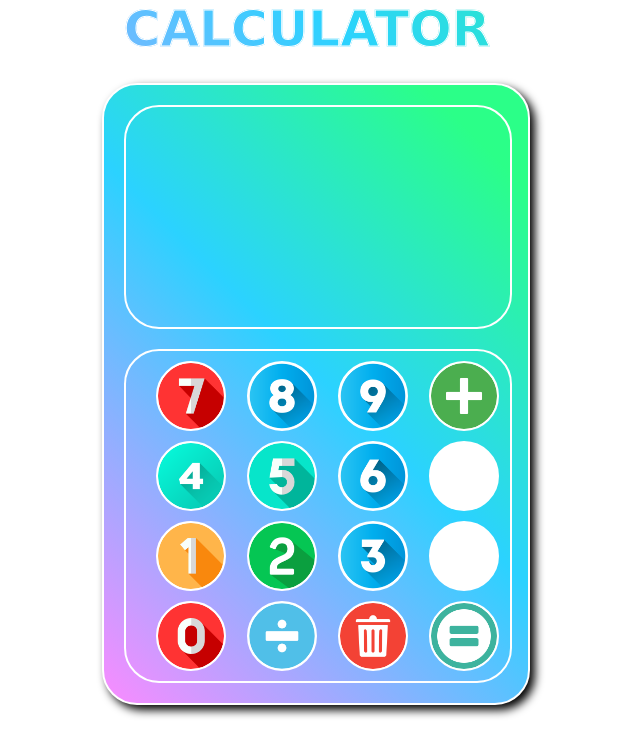
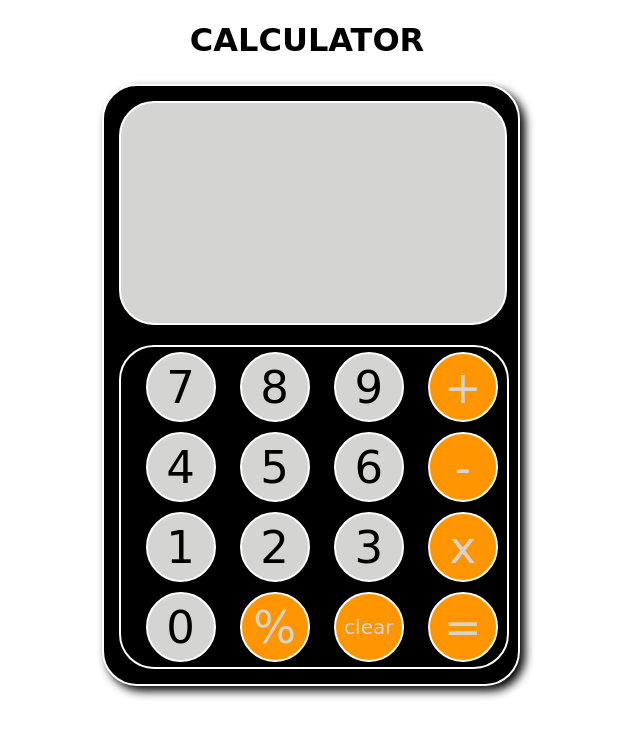
Before and after one commit to Gokul-ram-j/OASIS-infobyte, a plain HTML site: page calculator/index.html in a window 1280 px wide. Shown: the whole page, without its empty margins (333-973 px from the left). Drawn offline with Linux system fonts and the light colour scheme; a web font is replaced by a local one.

Commit message:
15-01-24

```diff
--- a/calculator/app.js
+++ b/calculator/app.js
@@ -32,8 +32,14 @@ function display(elem){
         try{
             let finalResult=eval(maindisplay.innerHTML)
             finalResult=finalResult.toString()
-            maindisplay.innerHTML=finalResult
-            console.log(finalResult)
+            if(finalResult.length>8){
+                maindisplay.innerHTML=finalResult.substring(0,11)
+
+            }
+            else{
+                maindisplay.innerHTML=finalResult
+
+            }
 
         }
         catch(err){
--- a/calculator/index.html
+++ b/calculator/index.html
@@ -7,29 +7,29 @@
     <title>CALCULATOR</title>
 </head>
 <body>
-    <h1 class="h1">CALCULATOR</h1>
+    <h1 class="head">CALCULATOR</h1>
     <div class="container">
         <div class="display">
                 <h4 class="minidisplay"></h4>
                 <h1 class="maindisplay"></h1>
         </div>
         <div class="btngroup">
-            <button class="seven" onclick="result('7')"></button>
-            <button class="eight" onclick="result('8')"></button>
-            <button class="nine" onclick="result('9')"></button>
-            <button class="addition" onclick="result('+')"></button>
-            <button class="four" onclick="result('4')"></button>
-            <button class="five" onclick="result('5')"></button>
-            <button class="six" onclick="result('6')"></button>
-            <button class="subtract" onclick="result('-')"></button>
-            <button class="one" onclick="result('1')"></button>
-            <button class="two" onclick="result('2')"></button>
-            <button class="three" onclick="result('3')"></button>
-            <button class="multiply" onclick="result('*')"></button>
-            <button class="zero" onclick="result('0')"></button>
-            <button class="divide" onclick="result('/')"></button>
-            <button class="clear" onclick="display('clear')"></button>
-            <button class="equal" onclick="display('equal')"> </button>
+            <button class="seven" onclick="result('7')">7</button>
+            <button class="eight" onclick="result('8')">8</button>
+            <button class="nine" onclick="result('9')">9</button>
+            <button class="addition" onclick="result('+')">+</button>
+            <button class="four" onclick="result('4')">4</button>
+            <button class="five" onclick="result('5')">5</button>
+            <button class="six" onclick="result('6')">6</button>
+            <button class="subtract" onclick="result('-')">-</button>
+            <button class="one" onclick="result('1')">1</button>
+            <button class="two" onclick="result('2')">2</button>
+            <button class="three" onclick="result('3')">3</button>
+            <button class="multiply" onclick="result('*')">x</button>
+            <button class="zero" onclick="result('0')">0</button>
+            <button class="divide" onclick="result('/')">%</button>
+            <button class="clear" onclick="display('clear')">clear</button>
+            <button class="equal" onclick="display('equal')">=</button>
 
 
         </div>
--- a/calculator/style.css
+++ b/calculator/style.css
@@ -10,43 +10,26 @@ body{
 
 }
 
-.h1{
+.head{
     text-align: center;
-    -webkit-text-stroke: 1px white;
-    font-size: 50px;
-    color: transparent;
-    margin: 0%;
-    background-image: linear-gradient(45deg, #FA8BFF 0%, #2BD2FF 52%, #2BFF88 90%);
-    background-clip: text;
-
 }
 
-.bgi{
-    position:absolute;
-    width: 100vw-10px;
-    height: 100vh;
-    font-size: 200px;
-    z-index: -11;
-    background-image: url("./icons/13744786_Mar-Business_11.jpg");
-}
+
 
 .container{
     position: relative;
     left: 32%;
     min-width: 30vw;
     max-width:fit-content;
-    min-height: 70vh;
-    height: fit-content+10px;
+    min-height: 60vh;
+    height: fit-content;
     margin: 25px;
     border: 2px solid white;
     border-radius: 35px;
-    padding: 20px;
-    /* background-image: url("./icons/6982904_3371524.jpg");
-    background-size: cover;
-    background-position: center; */
-
-    background-color: #FA8BFF;
-background-image: linear-gradient(45deg, #FA8BFF 0%, #2BD2FF 52%, #2BFF88 90%);
+    padding: 15px;
+    background-color: black;
+    /* background-color: #FA8BFF;
+background-image: linear-gradient(45deg, #FA8BFF 0%, #2BD2FF 52%, #2BFF88 90%); */
 
     box-shadow: 5px 5px 10px black;
     border: 2px solid white;
@@ -59,6 +42,7 @@ background-image: linear-gradient(45deg, #FA8BFF 0%, #2BD2FF 52%, #2BFF88 90%);
     border: 2px solid white;
     border-radius: 35px;
     padding: 10px;
+    background-color: #d4d4d2;
 }
 
 
@@ -71,7 +55,7 @@ background-image: linear-gradient(45deg, #FA8BFF 0%, #2BD2FF 52%, #2BFF88 90%);
     position: relative;
     top: 80px;
     max-width: 100%;
-    color: white;
+    color: black;
 
 }
 .maindisplay{
@@ -83,13 +67,13 @@ background-image: linear-gradient(45deg, #FA8BFF 0%, #2BD2FF 52%, #2BFF88 90%);
     height: 60px;
     overflow: hidden;
     max-width: 100%;
-    color: white;
+    color: black;
 
 }
 
 .btngroup{
     margin-top: 20px;
-    min-width: 95%;
+    min-width: 98%;
     max-width: fit-content;
     height: fit-content;
     border: 2px solid white;
@@ -97,7 +81,7 @@ background-image: linear-gradient(45deg, #FA8BFF 0%, #2BD2FF 52%, #2BFF88 90%);
     display: grid;
     grid-template-columns: 1fr 1fr 1fr 1fr;
     row-gap: 10px;
-    padding: 10px;
+    padding: 5px;
 
 
 }
@@ -109,17 +93,36 @@ button{
     height: fit-content;
     border: 0px;
     border-radius: 100px;
+    margin-left: 20px;
     border: 2px solid white;
-    margin-left: 20px;
 }
-button:hover{
-    box-shadow: 2px 2px 5px black;
-}
+
 
 button:active{
     scale: 0.8;
 }
 
+.one, .two, .three, .four, .five, .six, .seven, .eight, .nine, .zero{
+    font-size: 45px;
+    background-color: #d4d4d2;
+}
+
+.multiply, .subtract, .addition, .equal, .divide{
+    font-size: 45px;
+    background-color: #ff9500;
+    color: #d4d4d2;
+}
+
+.clear{
+    font-size: 20px;
+    color: #d4d4d2;
+    background-color: #ff9500;
+
+}
+
+
+/* for different button icon remove the below css comment */
+/*
 .one{
     background-image: url("./icons/1.png");
     background-position: center;
@@ -200,4 +203,4 @@ button:active{
     background-image: url("./icons/equal.png");
     background-position: center;
     background-size: cover;
-}
+} */
```
